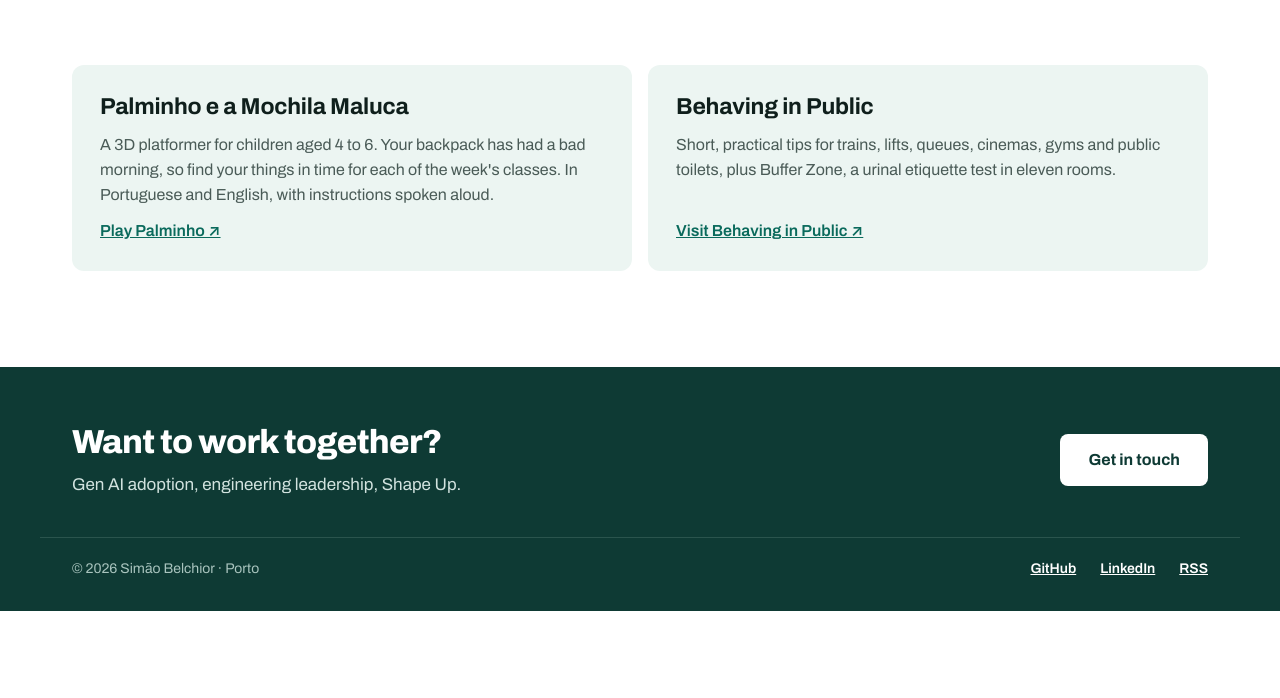
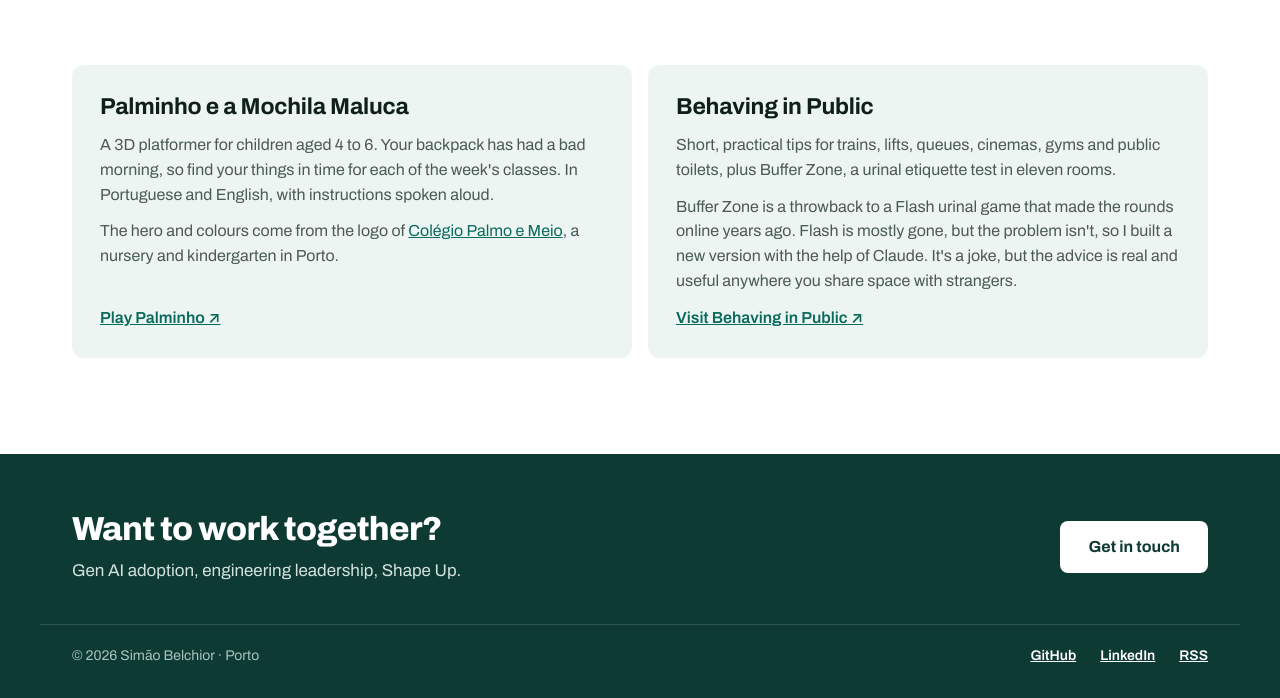
Before and after one commit to simaob/simaobelchior, a Rails app: page /games in a window 1280 px wide. Shown: the part 413-1111 px from the top of the page. Before the commit the page ends 1024 px from the top, so only its background shows below. Run offline with Rails 7, Linux system fonts and the light colour scheme; style sheets or scripts are compiled from the project's sources; some libraries are stand-ins or nearby versions.

Commit message:
Update information

```diff
--- a/app/views/home/games.html.erb
+++ b/app/views/home/games.html.erb
@@ -5,12 +5,18 @@
     {
       title: "Palminho e a Mochila Maluca",
       text: "A 3D platformer for children aged 4 to 6. Your backpack has had a bad morning, so find your things in time for each of the week's classes. In Portuguese and English, with instructions spoken aloud.",
+      inspiration: safe_join([
+        "The hero and colours come from the logo of ",
+        link_to("Colégio Palmo e Meio", "https://palmoemeio.com.pt/"),
+        ", a nursery and kindergarten in Porto."
+      ]),
       url: "https://games.simaobelchior.com/palminho/",
       cta: "Play Palminho ↗"
     },
     {
       title: "Behaving in Public",
       text: "Short, practical tips for trains, lifts, queues, cinemas, gyms and public toilets, plus Buffer Zone, a urinal etiquette test in eleven rooms.",
+      inspiration: "Buffer Zone is a throwback to a Flash urinal game that made the rounds online years ago. Flash is mostly gone, but the problem isn't, so I built a new version with the help of Claude. It's a joke, but the advice is real and useful anywhere you share space with strangers.",
       url: "https://games.simaobelchior.com/behaving-in-public/",
       cta: "Visit Behaving in Public ↗"
     }
@@ -31,6 +37,7 @@
       <article class="topic-card">
         <h2 class="topic-card__title"><%= game[:title] %></h2>
         <p class="topic-card__text"><%= game[:text] %></p>
+        <p class="topic-card__text"><%= game[:inspiration] %></p>
         <%= link_to game[:cta], game[:url], class: "text-link topic-card__link" %>
       </article>
     <% end %>
```
Also changed, not shown: test/controllers/home_controller_test.rb (+2 -0 lines).
